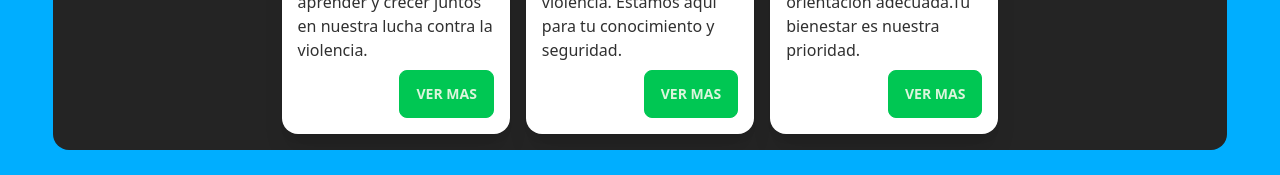
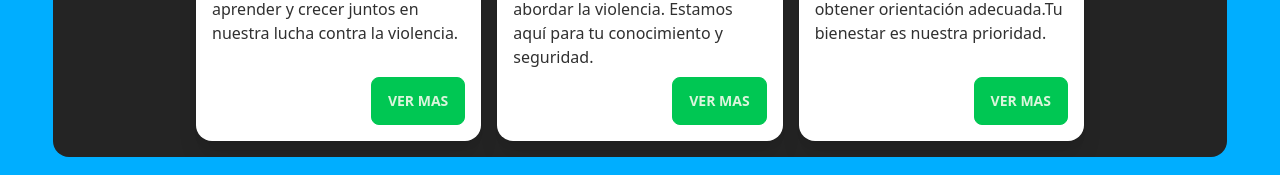
Before and after one commit to 0cr4amzxc/pruebaproy, a React (Vite) app in the folder client/: page / in a window 1280 px wide. Shown: the part 2220-2395 px from the top of the page. Built offline with nearby package versions, Linux system fonts and the light colour scheme.

Commit message:
fix links home and change title and icon but it doesn't work

```diff
--- a/client/src/App.jsx
+++ b/client/src/App.jsx
@@ -1,4 +1,5 @@
 import {Route, Routes} from 'react-router-dom';
+import React, { useEffect } from 'react';
 
 import Home from './pages/Home';
 import Ayudacentro from './pages/Ayudacentro';
@@ -30,6 +31,11 @@ import NavBar from './components/NavBar.jsx';
 import Footer from './components/Footer.jsx';
 
 function App() {
+  useEffect(() => {
+    document.title = "Ayda";
+    document.favicon = "https://i.postimg.cc/5N3RTCt5/gozu.jpg";
+  }, []);
+
   return (
     <>
       <NavBar/>
--- a/client/src/components/ChatBotHelper.jsx
+++ b/client/src/components/ChatBotHelper.jsx
@@ -17,7 +17,7 @@ const ChatBotHelper = () => {
         className="shadow-2xl bg-base-100"
         floating={true}
         placeholder="Escribe tu mensaje."
-        botAvatar={"https://i.postimg.cc/6pVRQWC0/image-1.png"}
+        botAvatar={"https://i.postimg.cc/5N3RTCt5/gozu.jpg"}
         hideUserAvatar={true}
         headerTitle={
           <div className="flex col items-center">
--- a/client/src/components/NavBar.jsx
+++ b/client/src/components/NavBar.jsx
@@ -4,7 +4,7 @@ import { Link } from "react-router-dom";
 function NavBar() {
   return (
     <>
-      <div className="navbar bg-primary text-base-100">
+      <div className="navbar sticky top-0 z-10 drop-shadow-2xl bg-primary text-base-100">
         <div className="flex-1 ">
           <div className="dropdown">
             <label tabIndex={0} className="btn btn-ghost lg:hidden">
--- a/client/src/pages/Home.jsx
+++ b/client/src/pages/Home.jsx
@@ -1,4 +1,5 @@
 import React from "react";
+import { Link } from "react-router-dom";
 
 function Home() {
   return (
@@ -16,12 +17,12 @@ function Home() {
               momentos difíciles. Juntos, daremos paso hacia un futuro libre de
               violencia. Tu bienestar es nuestra misión.
             </p>
-            <button className="btn btn-info bg-base-100">Ver mas</button>
+            <a href="#inf-banner" className="btn btn-info bg-base-100">Ver mas</a>
           </div>
         </div>
       </div>
 
-      <div className="hero min-h-screen bg-base-200">
+      <div id="inf-banner" className="hero min-h-screen bg-base-200">
         <div className="hero-content flex-col lg:flex-row-reverse">
           <div className="text-center lg:text-left">
             <h1 className="text-5xl font-bold">Informate 📢</h1>
@@ -38,7 +39,7 @@ function Home() {
       <div className="min-h-screen bg-primary flex flex-col justify-evenly items-center">
         <h1 className="text-4xl sm:text-5xl font-bold text-base-100 text-center mt-5">Quieres Informarte 🤔 ?</h1>
         <div className="carousel carousel-center w-11/12 p-4 my-8 space-x-4 flex justify-start md:justify-center bg-accent rounded-box">
-          <div className="card carousel-item w-full md:w-1/4 xl:w-1/5 bg-base-100 shadow-xl">
+          <div className="card carousel-item w-full md:w-1/4 xl:w-1/8 bg-base-100 shadow-xl">
             <figure>
               <img
                 src="https://i.postimg.cc/zDKdt2q0/information.jpg"
@@ -49,11 +50,11 @@ function Home() {
               <h2 className="card-title">Eventos</h2>
               <p className="text-base md:text-xs lg:text-base">Accede a charlas y simposios sobre la violencia. Únete para aprender y crecer juntos en nuestra lucha contra la violencia.</p>
               <div className="card-actions justify-end">
-                <button className="btn btn-success">Ver mas</button>
+                <Link to="/eventos" className="btn btn-success">Ver mas</Link>
               </div>
             </div>
           </div>
-          <div className="card carousel-item w-full md:w-1/4 xl:w-1/5 bg-base-100 shadow-xl">
+          <div className="card carousel-item w-full md:w-1/4 xl:w-1/8 bg-base-100 shadow-xl">
             <figure>
               <img
                 src="https://i.postimg.cc/gk4xGdYj/eventos.jpg"
@@ -64,11 +65,11 @@ function Home() {
               <h2 className="card-title">Informate</h2>
               <p className="text-base md:text-xs lg:text-base">Lee artículos educativos y normativas para comprender y abordar la violencia. Estamos aquí para tu conocimiento y seguridad.</p>
               <div className="card-actions justify-end">
-                <button className="btn btn-success">Ver mas</button>
+                <Link to="/informate" className="btn btn-success">Ver mas</Link>
               </div>
             </div>
           </div>
-          <div className="card carousel-item w-full md:w-1/4 xl:w-1/5 bg-base-100 shadow-xl">
+          <div className="card carousel-item w-full md:w-1/4 xl:w-1/8 bg-base-100 shadow-xl">
             <figure>
               <img
                 src="https://i.postimg.cc/Gmmn1n2c/test.jpg"
@@ -79,7 +80,7 @@ function Home() {
               <h2 className="card-title">Test</h2>
               <p className="text-base md:text-xs lg:text-base">Realiza pruebas para evaluar situaciones de violencia y obtener orientación adecuada.Tu bienestar es nuestra prioridad.</p>
               <div className="card-actions justify-end">
-                <button className="btn btn-success">Ver mas</button>
+                <Link to="/test" className="btn btn-success">Ver mas</Link>
               </div>
             </div>
           </div>
@@ -114,7 +115,7 @@ function Home() {
               <h2 className="card-title">Denuncia</h2>
               <p>Puedes reportar casos de violencia de forma confidencial y segura. Estamos aquí para apoyarte y tomar medidas para garantizar tu seguridad</p>
               <div className="card-actions justify-end">
-                <button className="btn btn-success">Ver mas</button>
+                <Link to="/denuncia" className="btn btn-success">Ver mas</Link>
               </div>
             </div>
           </div>
@@ -129,7 +130,7 @@ function Home() {
               <h2 className="card-title">Centro de Ayuda</h2>
               <p>Encontraras apoyo profesional y recursos para superar la violencia. Juntos, podemos enfrentar la violencia y buscar justicia.</p>
               <div className="card-actions justify-end">
-                <button className="btn btn-success">Ver mas</button>
+              <Link to="/ayudacentro" className="btn btn-success">Ver mas</Link>
               </div>
             </div>
           </div>
```
